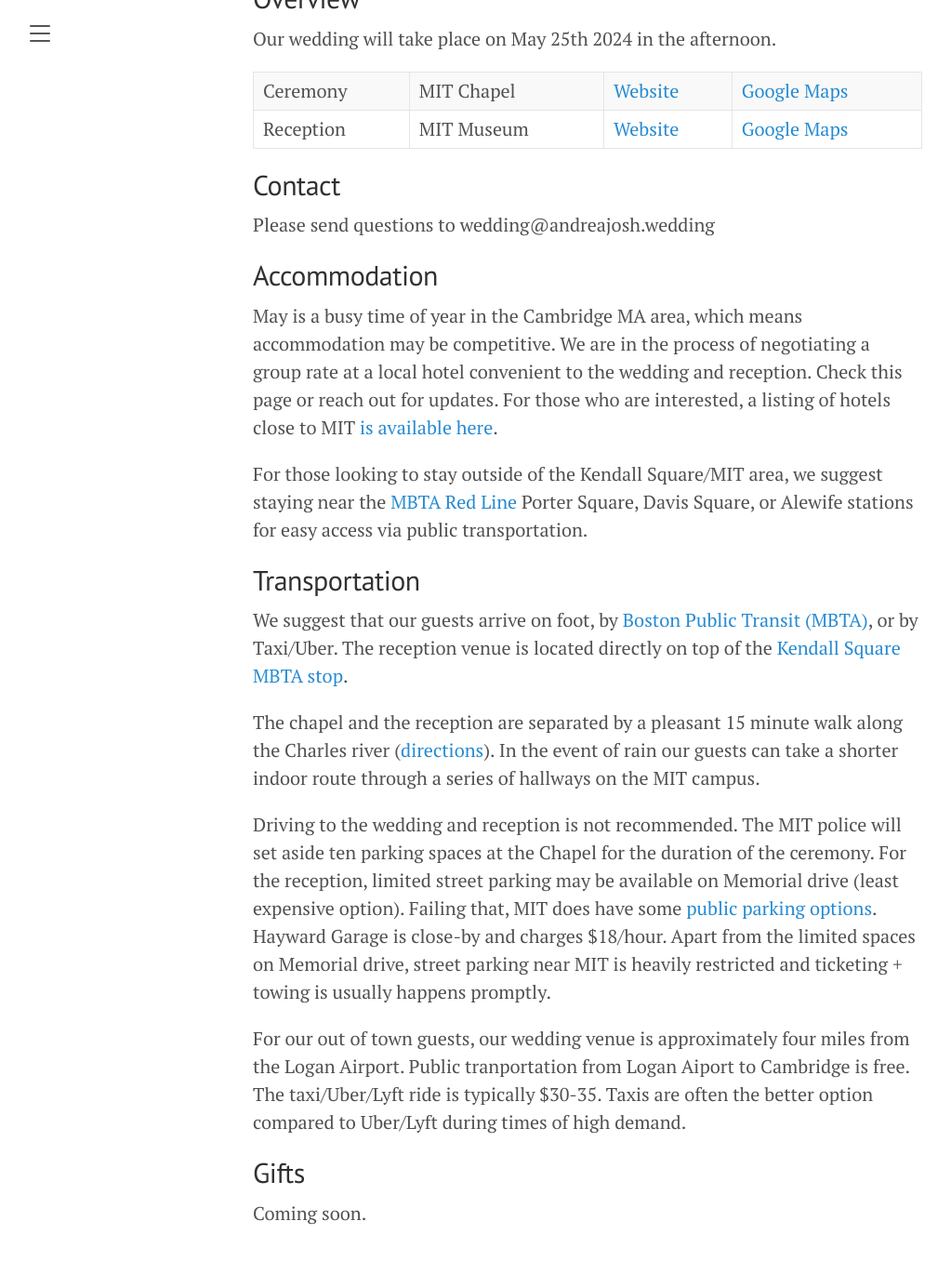
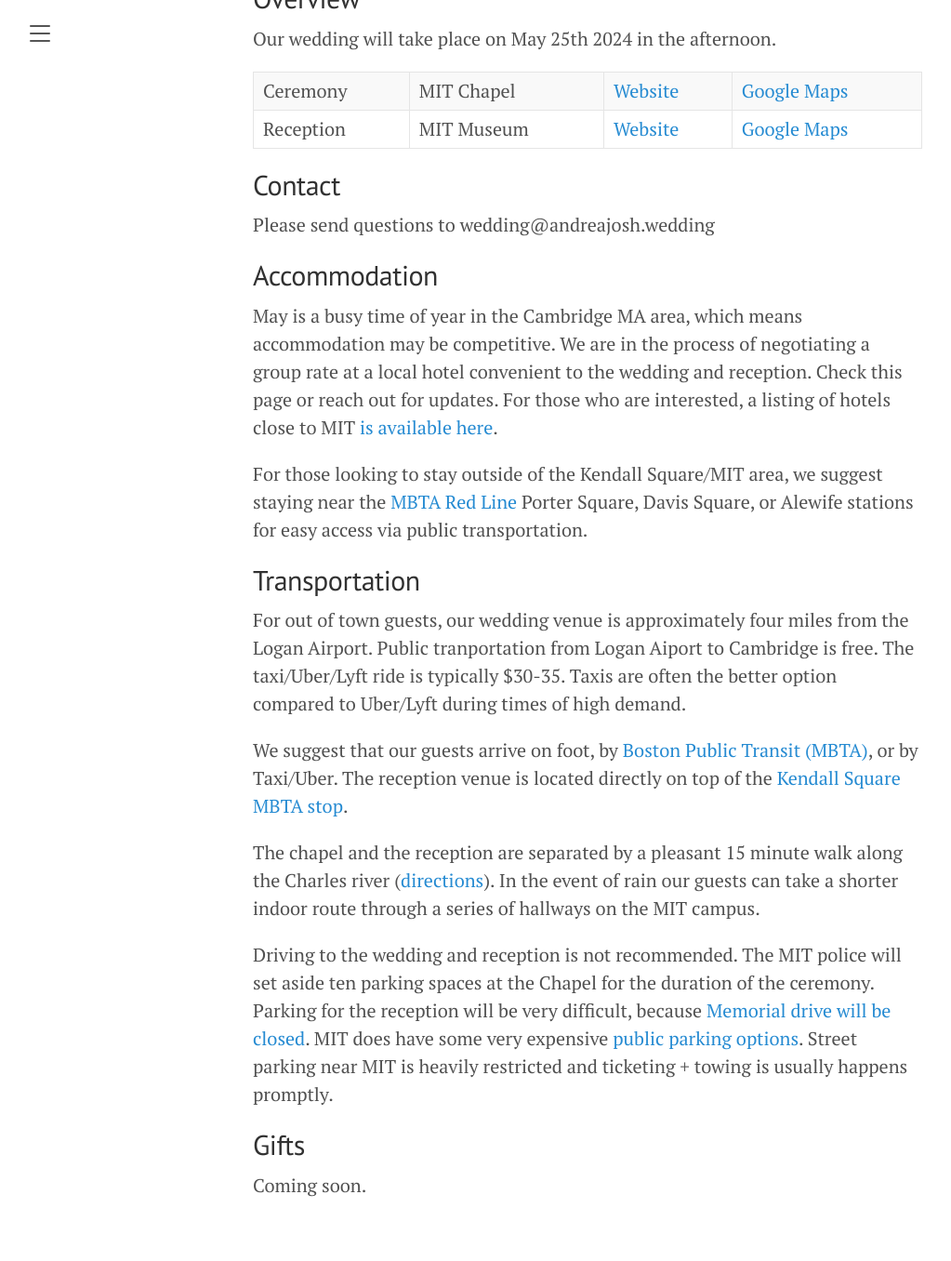
Before and after one commit to JoshBradshaw/andreajosh.github.io, a Jekyll site: the page built from _posts/2023-12-30-overview.md, in a window 1280 px wide and 1400 px high, scrolled down 573 px. Shown: the top 1356 px of the window at 93% size, without its empty margins (8-1031 px from the left). Built offline with Jekyll 4.4.1, drawn with Linux system fonts in a browser that asks for light colours.

Commit message:
Update 2023-12-30-overview.md

```diff
--- a/_posts/2023-12-30-overview.md
+++ b/_posts/2023-12-30-overview.md
@@ -25,13 +25,13 @@ For those looking to stay outside of the Kendall Square/MIT area, we suggest sta
 
 ## Transportation
 
+For out of town guests, our wedding venue is approximately four miles from the Logan Airport. Public tranportation from Logan Aiport to Cambridge is free. The taxi/Uber/Lyft ride is typically $30-35. Taxis are often the better option compared to Uber/Lyft during times of high demand.
+
 We suggest that our guests arrive on foot, by [Boston Public Transit (MBTA)](https://cdn.mbta.com/sites/default/files/2022-12/2022-12-12-subway-map-v37f.pdf), or by Taxi/Uber. The reception venue is located directly on top of the [Kendall Square MBTA stop](https://www.mbta.com/stops/place-knncl).
 
 The chapel and the reception are separated by a pleasant 15 minute walk along the Charles river ([directions](https://www.google.com/maps/dir/MIT+Chapel,+48+Massachusetts+Ave,+Cambridge,+MA+02139,+United+States/MIT+Museum,+Gambrill+Center,+314+Main+St,+Cambridge,+MA+02142,+United+States/@42.3611752,-71.11131,14z/data=!4m14!4m13!1m5!1m1!1s0x89e37a0081ab0b7d:0xfd6b535be007b424!2m2!1d-71.0941349!2d42.3583155!1m5!1m1!1s0x89e37754d18b40ef:0xcba82b413cc2736d!2m2!1d-71.0863641!2d42.362114!3e2?entry=ttu)). In the event of rain our guests can take a shorter indoor route through a series of hallways on the MIT campus.
 
-Driving to the wedding and reception is not recommended. The MIT police will set aside ten parking spaces at the Chapel for the duration of the ceremony. For the reception, limited street parking may be available on Memorial drive (least expensive option). Failing that, MIT does have some [public parking options](https://web.mit.edu/facilities/transportation/parking/visitors/public_parking.html). Hayward Garage is close-by and charges $18/hour. Apart from the limited spaces on Memorial drive, street parking near MIT is heavily restricted and ticketing + towing is usually happens promptly.
-
-For our out of town guests, our wedding venue is approximately four miles from the Logan Airport. Public tranportation from Logan Aiport to Cambridge is free. The taxi/Uber/Lyft ride is typically $30-35. Taxis are often the better option compared to Uber/Lyft during times of high demand.
+Driving to the wedding and reception is not recommended. The MIT police will set aside ten parking spaces at the Chapel for the duration of the ceremony. Parking for the reception will be very difficult, because [Memorial drive will be closed](https://www.cambridgema.gov/streetsandtransportation/memorialdrive). MIT does have some very expensive [public parking options](https://web.mit.edu/facilities/transportation/parking/visitors/public_parking.html). Street parking near MIT is heavily restricted and ticketing + towing is usually happens promptly.
 
 ## Gifts
 
```
